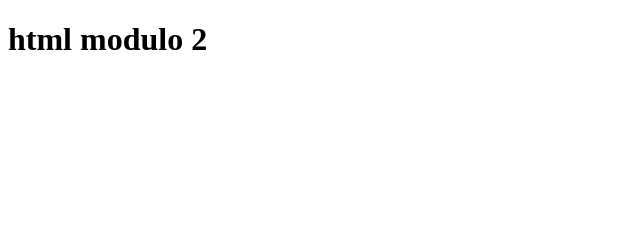
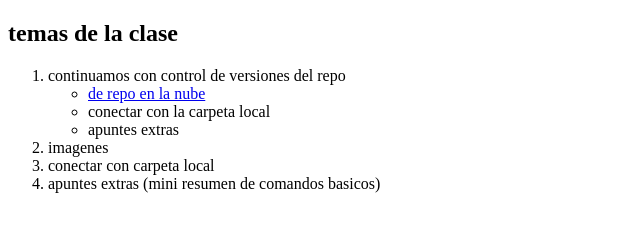
Before and after one commit to alipais/clase5, a plain HTML site: page index.html in a window 1280 px wide. Shown: the whole page, without its empty margins (0-640 px from the left). Drawn offline with Linux system fonts and the light colour scheme.

Commit message:
agrego link a git hub

```diff
--- a/index.html
+++ b/index.html
@@ -6,8 +6,21 @@
     <title>Clase 5</title>
 </head>
 <body>
-    <header>
-        <h1>html modulo 2</h1>
-    </header>
+   <main>
+    <section>
+        <h2>temas de la clase</h2>
+        <ol>
+            <li>continuamos con control de versiones del repo</li>
+               <ul>
+                 <li><a href="https://github.com/">de repo en la nube</a> </li>
+                 <li>conectar con la carpeta local</li>
+                 <li>apuntes extras</li>
+                </ul>
+            <li>imagenes</li>
+            <li>conectar con carpeta local</li>
+            <li>apuntes extras (mini resumen de comandos basicos)</li>
+        </ol>
+    </section>
+   </main>
 </body>
 </html>
```
